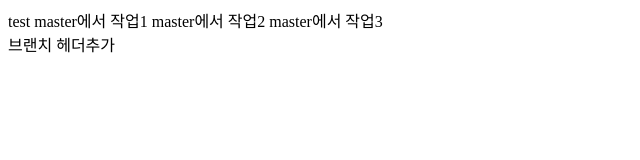
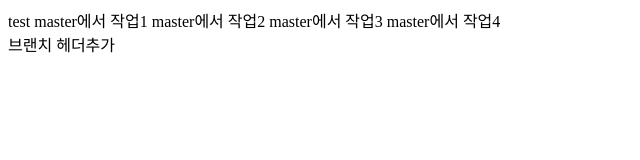
Before and after one commit to LeeGwanSoo/tutorials_git_lgs, a plain HTML site: page index.html in a window 1280 px wide. Shown: the whole page, without its empty margins (0-640 px from the left). Drawn offline with Linux system fonts and the light colour scheme.

Commit message:
master에서 작업

```diff
--- a/index.html
+++ b/index.html
@@ -5,6 +5,7 @@ test
 master에서 작업1
 master에서 작업2
 master에서 작업3
+master에서 작업4
 </body>
 <header> 브랜치 헤더추가 </header>
 <body></body>
```
